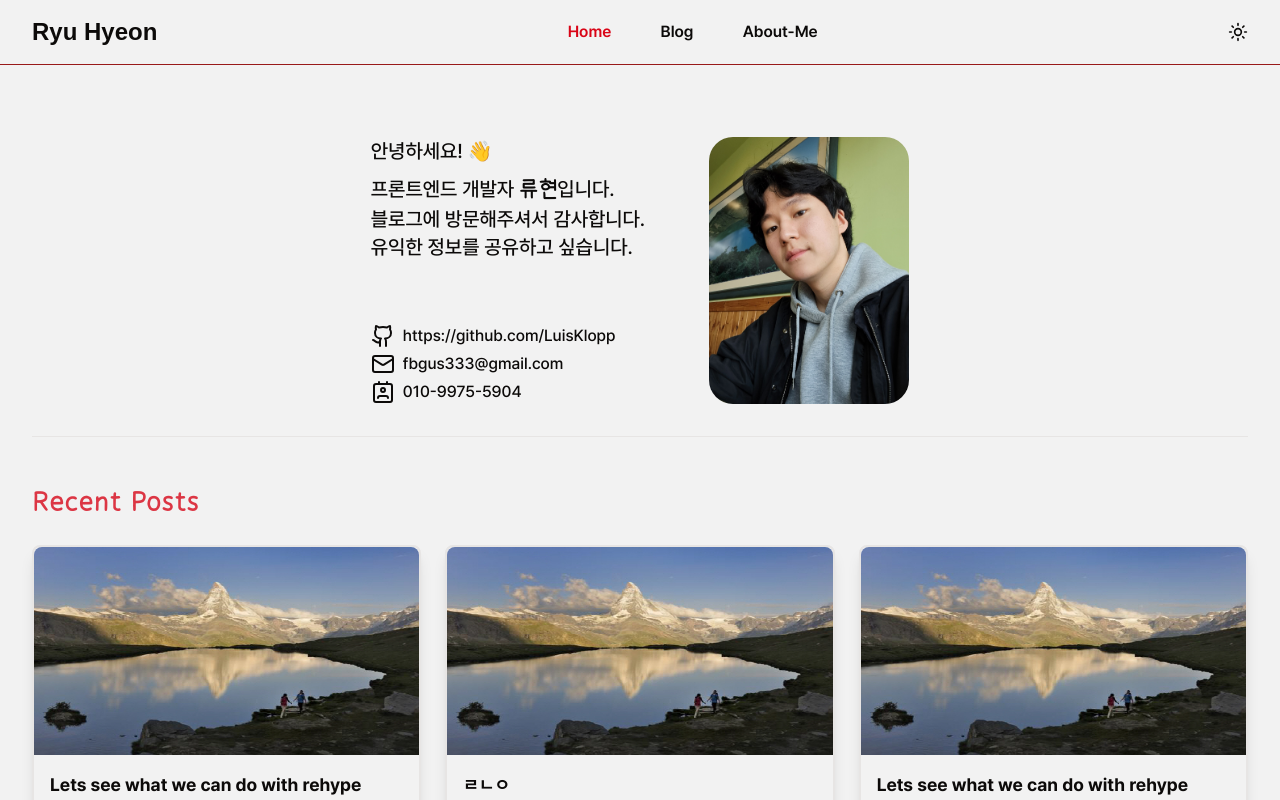
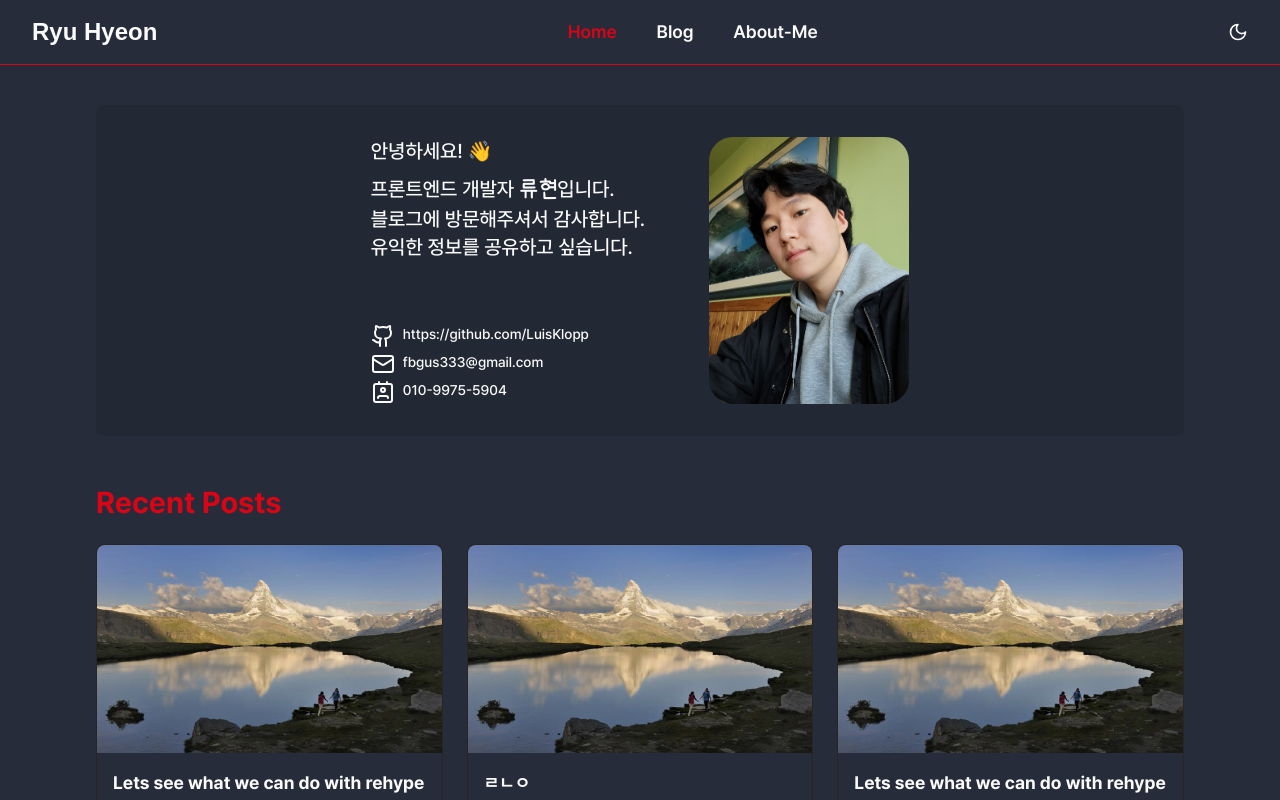
Before and after one commit to LuisKlopp/hyeon-blog-deploy-2, a Next.js app: page / in a window 1280 px wide. Shown: the top 800 px of the page. Built offline with nearby package versions, Linux system fonts and the light colour scheme; a web font is replaced by a local one.

Commit message:
refactor: 메인 화면 레이아웃 전반적인 수정

```diff
--- a/app/(home)/page.tsx
+++ b/app/(home)/page.tsx
@@ -3,10 +3,9 @@ import ProfileBanner from "@/components/profile/profile-banner";
 
 const HomePage = () => {
   return (
-    <div className="container py-6 lg:py-10">
+    <div className="container max-w-6xl py-6 lg:py-10">
       <ProfileBanner />
-      <hr />
-      <h1 className="text-3xl font-dovemayou text-blogSoftRed mt-12">
+      <h1 className="text-3xl font-bold text-blogThickRed mt-12">
         Recent Posts
       </h1>
       <PostList />
--- a/app/layout.tsx
+++ b/app/layout.tsx
@@ -22,7 +22,7 @@ export default function RootLayout({
       >
         <ThemeProvider
           attribute="class"
-          defaultTheme="light"
+          defaultTheme="dark"
           enableSystem
           storageKey="blog-theme"
         >
--- a/components/main-layout.tsx
+++ b/components/main-layout.tsx
@@ -10,7 +10,7 @@ const MainLayout = ({
   return (
     <div className="w-full h-full">
       <NavigationHeader />
-      <hr className=" border-solid border-1 border-[#991a1a]" />
+      <hr className=" border-solid border-1 border-blogThickRed" />
       {children}
     </div>
   );
--- a/components/navigation/navigation-header.tsx
+++ b/components/navigation/navigation-header.tsx
@@ -11,7 +11,7 @@ const NavigationHeader = () => {
           Ryu Hyeon
         </span>
       </Link>
-      <nav className="flex w-[250px] h-full items-center justify-between text-center space-x-2 font-semibold gap-4">
+      <nav className="flex w-[250px] h-full items-center justify-between text-center space-x-2 font-semibold gap-4 text-lg">
         {NAVIGATION_ITEMS.map((item) => (
           <NavigationItem
             key={item.title}
--- a/components/posts/post-card.tsx
+++ b/components/posts/post-card.tsx
@@ -19,7 +19,7 @@ export function PostCard({
 }: PostItemProps) {
   return (
     <Link href={slug}>
-      <article className="border-2 rounded-lg shadow-lg hover:scale-105 transition ease-linear min-h-80">
+      <article className="border rounded-lg hover:scale-105 hover:shadow-lg transition ease-linear min-h-80">
         <Image
           alt="image"
           src={Swiss}
--- a/components/profile/profile-banner.tsx
+++ b/components/profile/profile-banner.tsx
@@ -4,12 +4,12 @@ import ProfileIntroduction from "./profile-introduction";
 
 const ProfileBanner = () => {
   return (
-    <div className="w-full flex justify-center py-8 gap-16 max-[550px]:flex-col max-[550px]:items-center">
+    <div className="w-full flex justify-center py-8 gap-16 max-[550px]:flex-col max-[550px]:items-center max-[550px] bg-opacityWhite rounded-lg">
       <ProfileIntroduction />
       <Image
         alt="It's me"
         src={profileImage}
-        className="rounded-3xl w-[200px] h-auto"
+        className="rounded-3xl w-[200px] h-auto max-[550px]:hidden"
         priority
       />
     </div>
--- a/components/profile/profile-introduction.tsx
+++ b/components/profile/profile-introduction.tsx
@@ -25,7 +25,7 @@ const ProfileIntroduction = () => {
             item;
           return (
             <div
-              className="flex gap-2 font-medium"
+              className="flex gap-2 font-medium text-sm"
               key={iconName}
             >
               <LucideIcon name={iconName} />
--- a/tailwind.config.ts
+++ b/tailwind.config.ts
@@ -23,7 +23,8 @@ const config = {
         kyobo: ["var(--font-kyobo)"],
       },
       colors: {
-        blogBackground: "#f2f2f2",
+        opacityWhite: "rgba(0,0,0,0.1)",
+        blogBackground: "#ffffff",
         blogThickRed: "#D90416",
         blogSoftRed: "#DC3644",
         blogBlack: "#272C3B",
```
